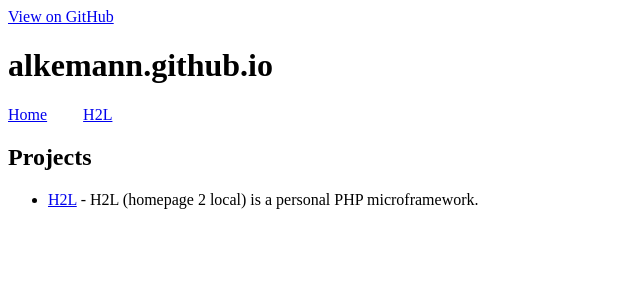
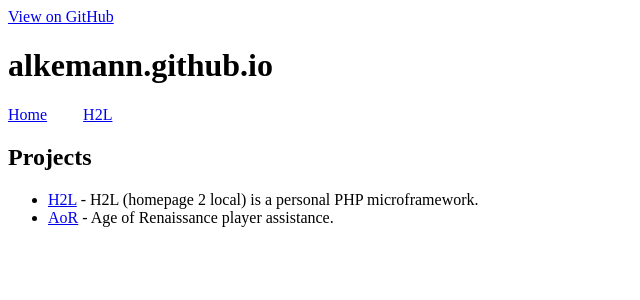
Before and after one commit to alkemann/alkemann.github.io, a Jekyll site: the page built from index.md, in a window 1280 px wide. Shown: the top 300 px of the page, without its empty margins (0-640 px from the left). Built offline with Jekyll 4.4.1, drawn with Linux system fonts in a browser that asks for light colours; our own code applies the rules of GitHub Pages for plain Markdown files; the repository's description, which GitHub fills in, is left out.

Commit message:
added AoR link

```diff
--- a/index.md
+++ b/index.md
@@ -1,2 +1,3 @@
 ## Projects
  - <a href="https://alkemann.github.io/h2l">H2L</a> - H2L (homepage 2 local) is a personal PHP microframework.
+ - <a href="https://alkemann.github.io/aor/">AoR</a> - Age of Renaissance player assistance.
```
